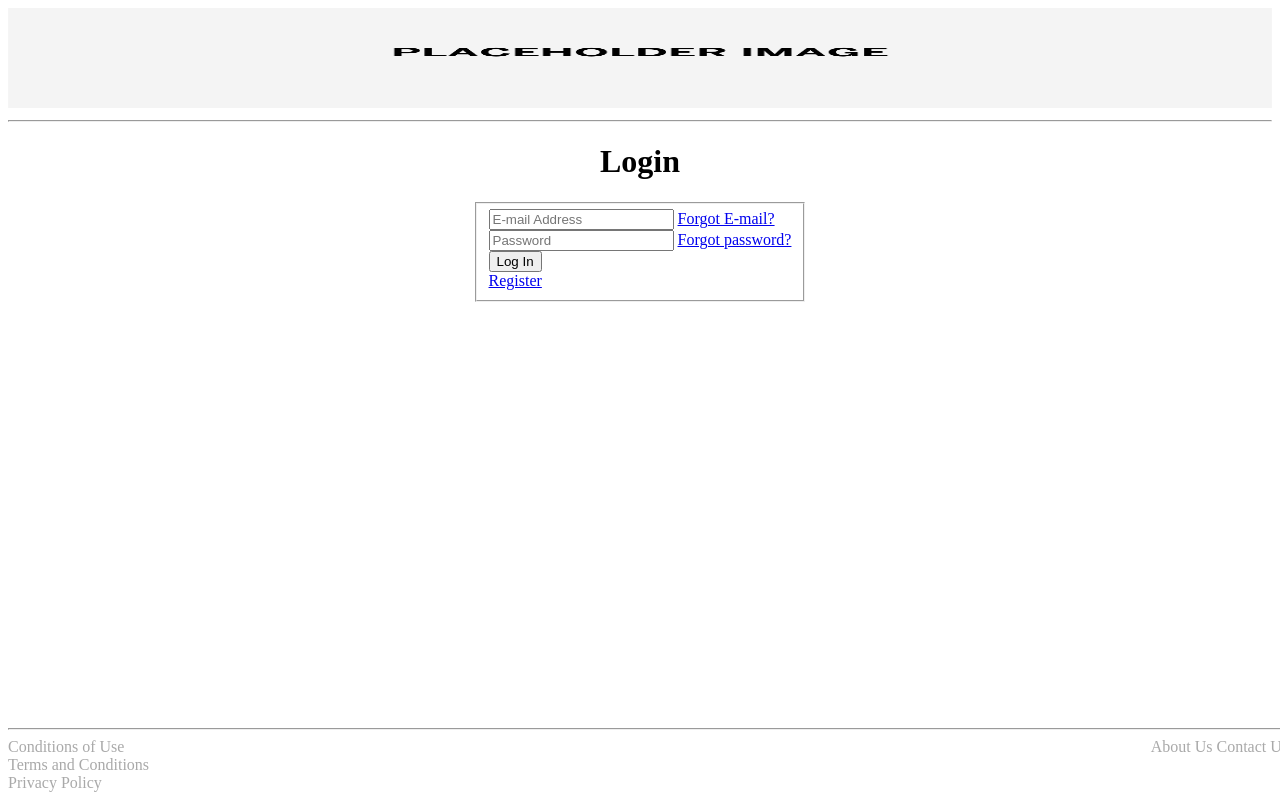
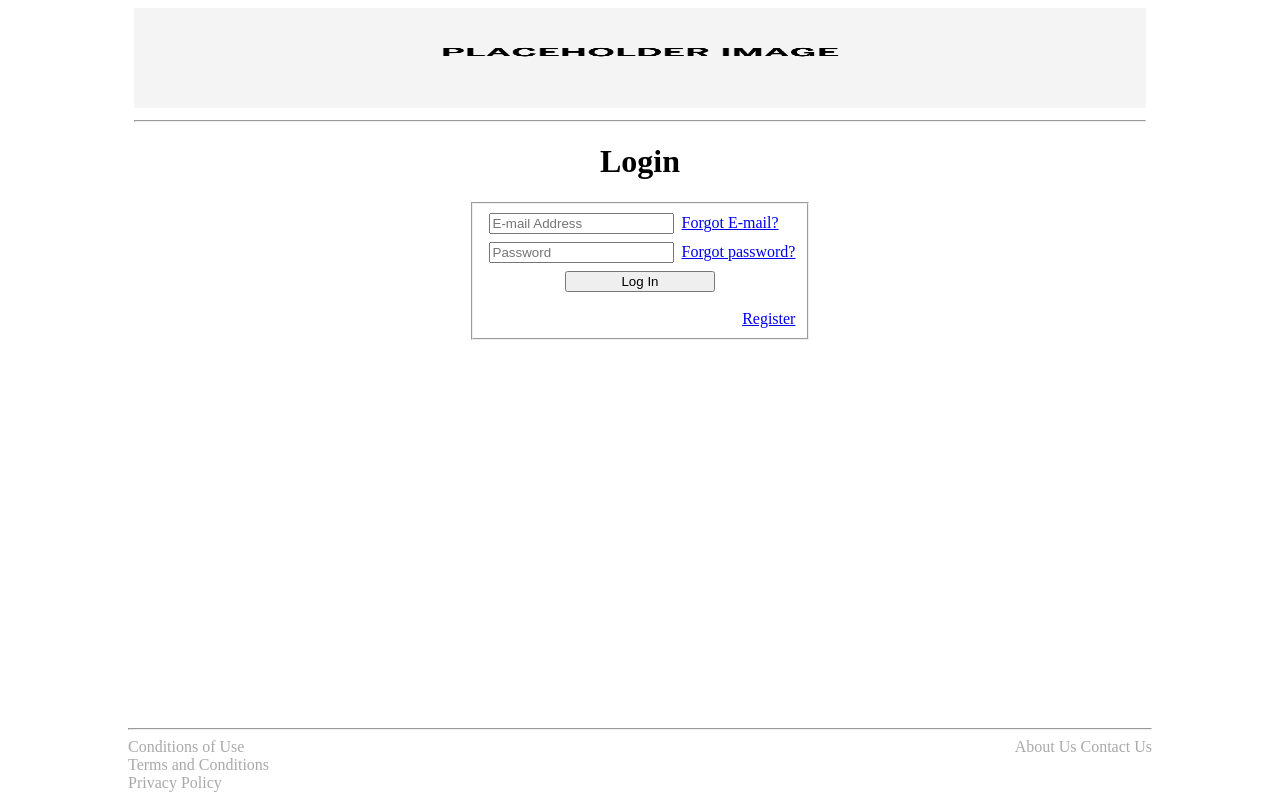
Before and after one commit to Zalectrial/RentCentro, a plain HTML site: page login.html in a window 1280 px wide. Drawn offline with Linux system fonts and the light colour scheme.

Commit message:
Align login form inputs. Align header and footer.

```diff
--- a/login.html
+++ b/login.html
@@ -7,7 +7,7 @@
 </head>
 <body>
 
-    <div id="header">
+    <div align="center" id="header">
         <img src="placeholder.jpg" alt="RentCentro" height="100" width=100%>
         <hr>
     </div>
@@ -19,7 +19,7 @@
             <input type="email" placeholder="E-mail Address" name="email"> <a href="url">Forgot E-mail?</a> <br/>
             <input type="password" placeholder="Password" name="password"> <a href="url">Forgot password?</a> <br/>
             <input type="submit" value="Log In"> <br/>
-            <a href="url">Register</a>
+            <a href="url" class="register">Register</a>
         </fieldset>
     </form> </div>
 
--- a/styling.css
+++ b/styling.css
@@ -1,20 +1,46 @@
-body {
-}
-
+/* General Styling
+*/
 h1 {
     text-align: center;
 }
 
+input {
+    margin: 4px;
+}
+
+input[type="submit"] {
+    display: block;
+    margin: 0 auto;
+    margin-top: 4px;
+    width: 150px;
+}
+
+/* Login Styling
+*/
 #login {
     display: inline-block;
     text-align: left;
 }
 
+a.register {
+    float: right;
+}
+
+/* Header/Footer Styling
+*/
+#header {
+    width: 80%;
+    margin: 0 auto
+}
+
 #footer {
-    position: fixed;
+    position: absolute;
     bottom: 0;
+    left: 10%;
+    right: 10%;
     height: 80px;
-    width: 100%
+    width: 80%;
+    margin: 0 auto;
 }
 
 a.footer {
@@ -23,7 +49,6 @@ a.footer {
 }
 
 #footer-left {
-    alignment: left;
 }
 
 #footer-right {
```
